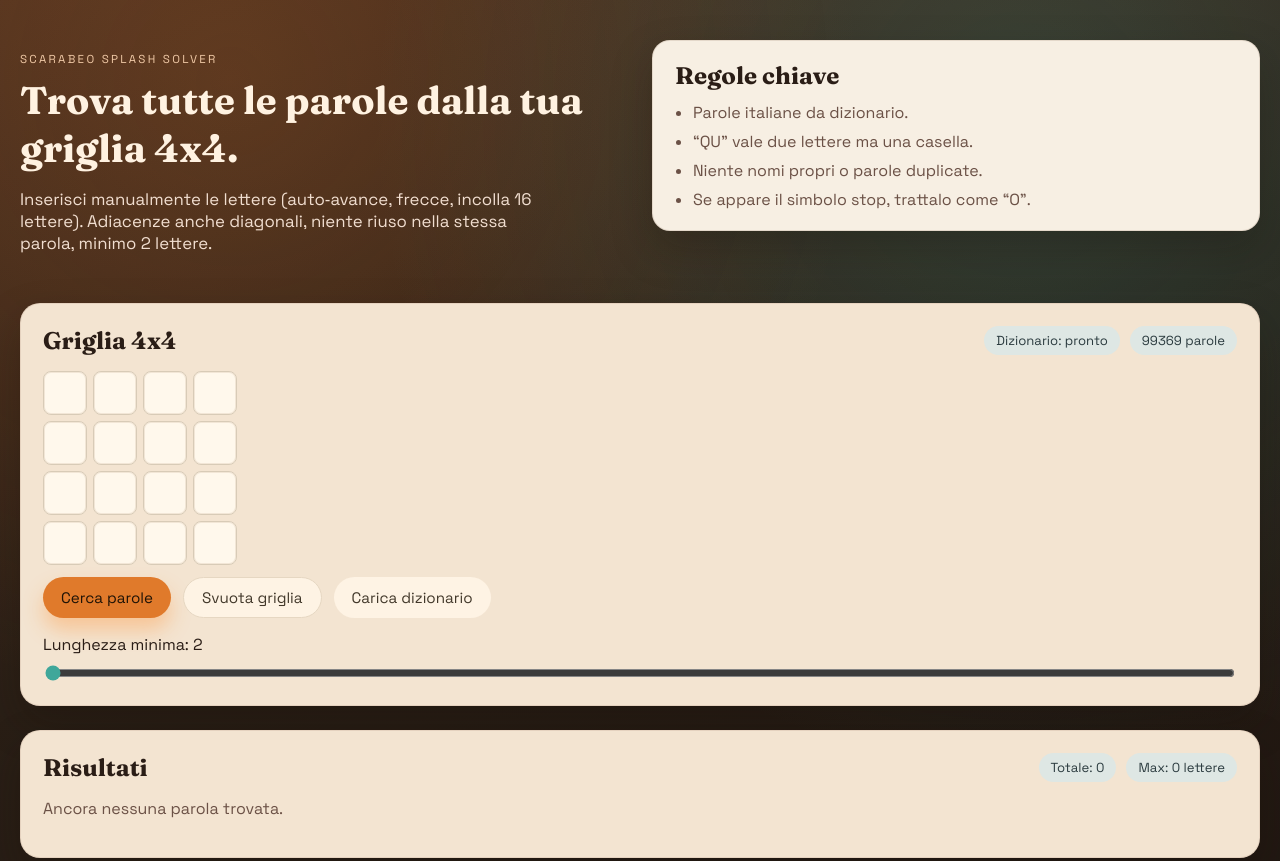
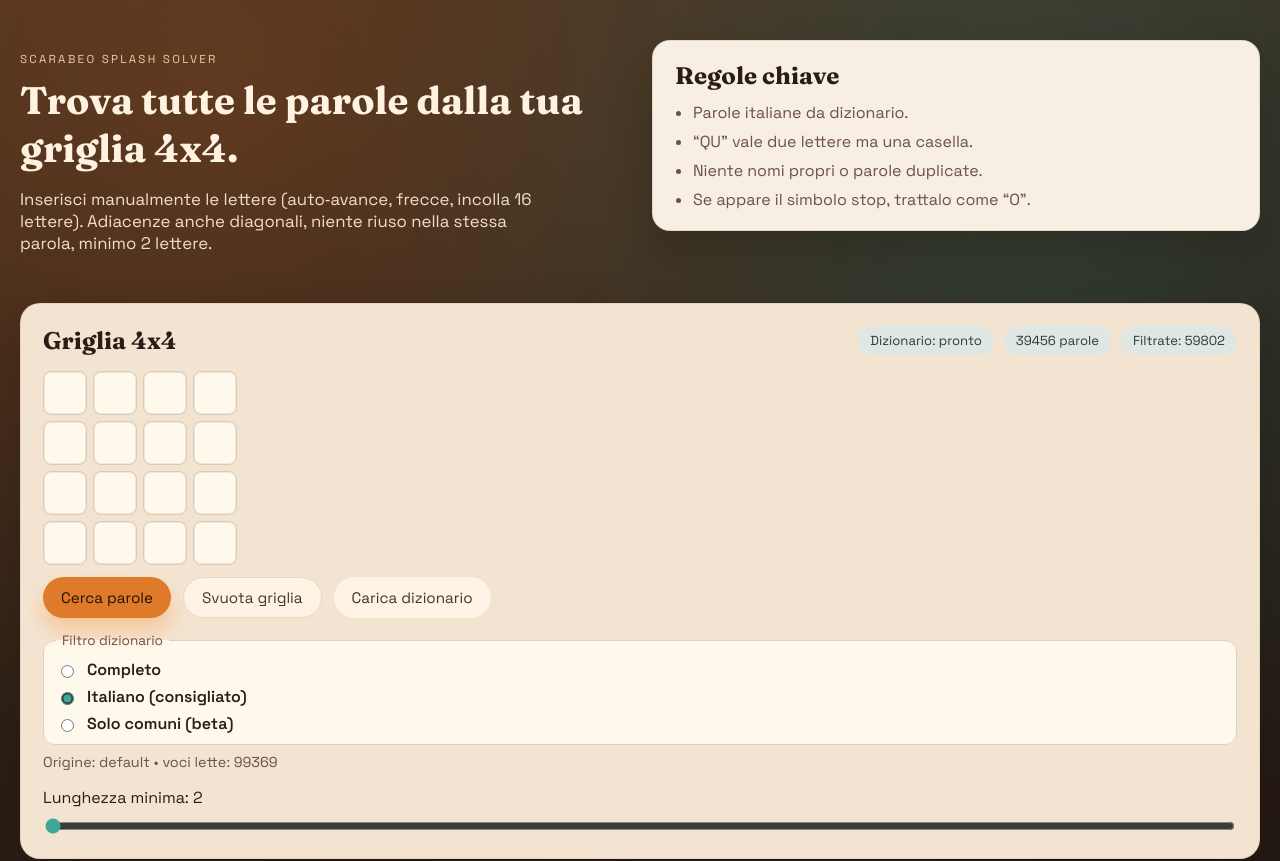
Before and after one commit to pav1tt0/scarabeo, a React (Vite) app: page / in a window 1280 px wide. Shown: the top 861 px of the page. Built offline with nearby package versions, Linux system fonts and the light colour scheme.

Commit message:
Improve dictionary filtering modes

```diff
--- a/src/App.css
+++ b/src/App.css
@@ -211,6 +211,45 @@ button:disabled {
   display: none;
 }
 
+.toggle-row {
+  margin-top: 14px;
+  display: inline-flex;
+  align-items: center;
+  gap: 10px;
+  color: var(--ink);
+  font-weight: 600;
+}
+
+.toggle-row input {
+  accent-color: var(--teal);
+}
+
+.filter-mode {
+  margin: 14px 0 0;
+  padding: 10px 12px;
+  border: 1px solid #dfcfbb;
+  border-radius: 12px;
+  display: grid;
+  gap: 6px;
+  background: #fff8ec;
+}
+
+.filter-mode legend {
+  padding: 0 6px;
+  color: var(--muted);
+  font-size: 0.85rem;
+}
+
+.filter-mode .toggle-row {
+  margin-top: 0;
+}
+
+.dictionary-note {
+  margin: 8px 0 0;
+  color: var(--muted);
+  font-size: 0.9rem;
+}
+
 .slider {
   margin-top: 16px;
   display: grid;
--- a/src/App.jsx
+++ b/src/App.jsx
@@ -7,6 +7,84 @@ const EMPTY_GRID = Array.from({ length: CELL_COUNT }, () => '')
 
 const ALPHA_ONLY = /[^A-Z]/g
 const DIACRITICS = /[\u0300-\u036f]/g
+const VOWELS = /[AEIOU]/
+const RARE_FOREIGN_LETTERS = /[JKWXY]/
+const LONG_CONSONANT_RUN = /[^AEIOU]{5,}/
+const ITALIAN_LIKE_ENDING = /[AEIOU]$/
+const COMMON_CONSONANT_ENDINGS = new Set(['BAR', 'FILM', 'GAS', 'BUS', 'SPORT', 'STOP'])
+const COMMON_MODE_MAX_LENGTH = 10
+const COMMONISH_SUFFIX = /(ARE|ERE|IRE|ATO|ATA|ATI|ATE|ITO|ITA|ITI|ITE|ONE|ONI|INA|INE|INO|ALE|ALI|ILE|ILI|ZZA|ZZE|MENTO|MENTI|TORE|TORI|TRICE|TRICI)$/
+const COMMON_MODE_SUSPICIOUS_CHUNKS = /(WIKI|DATA|HTTP|BLOG|CHAT|WEB|PHP|LOL|LEET|AIR|BUS)/
+const DICTIONARY_STOPLIST_RAW = [
+  'AFRICA',
+  'ANDROID',
+  'AIRBUS',
+  'ASIA',
+  'AUSTRIA',
+  'BELGIO',
+  'BERLINO',
+  'BERNA',
+  'BASILEA',
+  'BOEING',
+  'BOSTON',
+  'CALIFORNIA',
+  'CANADA',
+  'DANIMARCA',
+  'ETIOPIA',
+  'EUROPA',
+  'FINLANDIA',
+  'GIAPPONE',
+  'GHANA',
+  'GINEVRA',
+  'GRECIA',
+  'INGHILTERRA',
+  'INTERNET',
+  'IRLANDA',
+  'ITALIA',
+  'KENYA',
+  'LEET',
+  'LITUANIA',
+  'LONDRA',
+  'LOLCAT',
+  'LUSSEMBURGO',
+  'MEDIAWIKI',
+  'MESSICO',
+  'NORVEGIA',
+  'PARIGI',
+  'PHP',
+  'POLONIA',
+  'PORTOGALLO',
+  'SCOZIA',
+  'SPAGNA',
+  'SVEZIA',
+  'SVIZZERA',
+  'TURCHIA',
+  'UNGHERIA',
+  'URUGUAY',
+  'WASHINGTON',
+  'WIKIDATA',
+  'WIKIPEDIA',
+  'ZURIGO',
+  'GENNAIO',
+  'FEBBRAIO',
+  'MARZO',
+  'APRILE',
+  'MAGGIO',
+  'GIUGNO',
+  'LUGLIO',
+  'AGOSTO',
+  'SETTEMBRE',
+  'OTTOBRE',
+  'NOVEMBRE',
+  'DICEMBRE',
+  'LUNEDI',
+  'MARTEDI',
+  'MERCOLEDI',
+  'GIOVEDI',
+  'VENERDI',
+  'SABATO',
+  'DOMENICA',
+]
 
 const normalizeWord = (word) =>
   word
@@ -15,6 +93,55 @@ const normalizeWord = (word) =>
     .normalize('NFD')
     .replace(DIACRITICS, '')
     .replace(ALPHA_ONLY, '')
+
+const DICTIONARY_STOPLIST = new Set(DICTIONARY_STOPLIST_RAW.map(normalizeWord))
+
+const isLikelyItalianWord = (word) => {
+  if (word.length < 3) return false
+  if (!VOWELS.test(word)) return false
+  if (RARE_FOREIGN_LETTERS.test(word)) return false
+  if (LONG_CONSONANT_RUN.test(word)) return false
+  if (DICTIONARY_STOPLIST.has(word)) return false
+  if (!ITALIAN_LIKE_ENDING.test(word) && !COMMON_CONSONANT_ENDINGS.has(word)) return false
+  return true
+}
+
+const isCommonItalianWord = (word) => {
+  if (!isLikelyItalianWord(word)) return false
+  if (word.length > COMMON_MODE_MAX_LENGTH) return false
+  if (COMMON_MODE_SUSPICIOUS_CHUNKS.test(word)) return false
+  if (word.length <= 6) return true
+  return COMMONISH_SUFFIX.test(word)
+}
+
+const parseDictionaryText = (text, { mode }) => {
+  const unique = new Set()
+  let rawCount = 0
+  let rejectedCount = 0
+
+  for (const line of text.split(/\r?\n/)) {
+    const word = normalizeWord(line)
+    if (word.length < 3) continue
+    rawCount += 1
+    const keep =
+      mode === 'off'
+        ? true
+        : mode === 'common'
+          ? isCommonItalianWord(word)
+          : isLikelyItalianWord(word)
+    if (!keep) {
+      rejectedCount += 1
+      continue
+    }
+    unique.add(word)
+  }
+
+  return {
+    words: Array.from(unique),
+    rawCount,
+    rejectedCount,
+  }
+}
 
 const buildTrie = (words) => {
   const root = { children: Object.create(null), isWord: false }
@@ -111,10 +238,29 @@ function App() {
   const [minLength, setMinLength] = useState(2)
   const [results, setResults] = useState([])
   const [dictionaryStatus, setDictionaryStatus] = useState('loading')
-  const [dictionaryMeta, setDictionaryMeta] = useState({ count: 0, source: 'default' })
+  const [dictionaryMeta, setDictionaryMeta] = useState({
+    count: 0,
+    rawCount: 0,
+    rejectedCount: 0,
+    source: 'default',
+  })
   const [trie, setTrie] = useState(null)
   const [notice, setNotice] = useState('')
+  const [dictionaryFilterMode, setDictionaryFilterMode] = useState('strict')
+  const [dictionaryRaw, setDictionaryRaw] = useState({ text: '', source: 'default' })
   const cellRefs = useRef([])
+
+  const applyDictionary = (text, source) => {
+    const parsed = parseDictionaryText(text, { mode: dictionaryFilterMode })
+    setTrie(buildTrie(parsed.words))
+    setDictionaryMeta({
+      count: parsed.words.length,
+      rawCount: parsed.rawCount,
+      rejectedCount: parsed.rejectedCount,
+      source,
+    })
+    setDictionaryStatus('ready')
+  }
 
   useEffect(() => {
     const loadDictionary = async () => {
@@ -122,13 +268,7 @@ function App() {
         setDictionaryStatus('loading')
         const response = await fetch(`${import.meta.env.BASE_URL}words-it.txt`)
         const text = await response.text()
-        const words = text
-          .split(/\r?\n/)
-          .map(normalizeWord)
-          .filter((word) => word.length >= 3)
-        setTrie(buildTrie(words))
-        setDictionaryMeta({ count: words.length, source: 'default' })
-        setDictionaryStatus('ready')
+        setDictionaryRaw({ text, source: 'default' })
       } catch (error) {
         setDictionaryStatus('error')
       }
@@ -136,6 +276,13 @@ function App() {
 
     loadDictionary()
   }, [])
+
+  useEffect(() => {
+    if (!dictionaryRaw.text) return
+    applyDictionary(dictionaryRaw.text, dictionaryRaw.source)
+    setResults([])
+    setNotice('')
+  }, [dictionaryRaw, dictionaryFilterMode])
 
   const stats = useMemo(() => {
     if (!results.length) return { total: 0, longest: 0 }
@@ -228,15 +375,8 @@ function App() {
     const file = event.target.files?.[0]
     if (!file) return
     const text = await file.text()
-    const words = text
-      .split(/\r?\n/)
-      .map(normalizeWord)
-      .filter((word) => word.length >= 3)
-    setTrie(buildTrie(words))
-    setDictionaryMeta({ count: words.length, source: file.name })
-    setDictionaryStatus('ready')
-    setResults([])
-    setNotice('')
+    setDictionaryRaw({ text, source: file.name })
+    event.target.value = ''
   }
 
   return (
@@ -269,6 +409,9 @@ function App() {
               Dizionario: {dictionaryStatus === 'ready' ? 'pronto' : dictionaryStatus}
             </span>
             <span className="pill">{dictionaryMeta.count} parole</span>
+            {dictionaryMeta.rejectedCount > 0 && (
+              <span className="pill">Filtrate: {dictionaryMeta.rejectedCount}</span>
+            )}
           </div>
         </div>
 
@@ -302,6 +445,42 @@ function App() {
             <input type="file" accept=".txt" onChange={handleDictionaryUpload} />
           </label>
         </div>
+
+        <fieldset className="filter-mode" aria-label="Filtro dizionario">
+          <legend>Filtro dizionario</legend>
+          <label className="toggle-row">
+            <input
+              type="radio"
+              name="dictionary-filter-mode"
+              checked={dictionaryFilterMode === 'off'}
+              onChange={() => setDictionaryFilterMode('off')}
+            />
+            <span>Completo</span>
+          </label>
+          <label className="toggle-row">
+            <input
+              type="radio"
+              name="dictionary-filter-mode"
+              checked={dictionaryFilterMode === 'strict'}
+              onChange={() => setDictionaryFilterMode('strict')}
+            />
+            <span>Italiano (consigliato)</span>
+          </label>
+          <label className="toggle-row">
+            <input
+              type="radio"
+              name="dictionary-filter-mode"
+              checked={dictionaryFilterMode === 'common'}
+              onChange={() => setDictionaryFilterMode('common')}
+            />
+            <span>Solo comuni (beta)</span>
+          </label>
+        </fieldset>
+
+        <p className="dictionary-note">
+          Origine: {dictionaryMeta.source}
+          {dictionaryMeta.rawCount > 0 ? ` • voci lette: ${dictionaryMeta.rawCount}` : ''}
+        </p>
 
         <div className="slider">
           <label htmlFor="min-length">Lunghezza minima: {minLength}</label>
```
